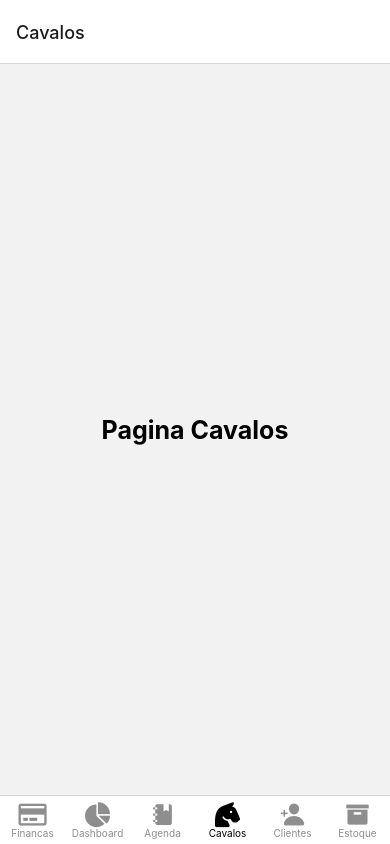
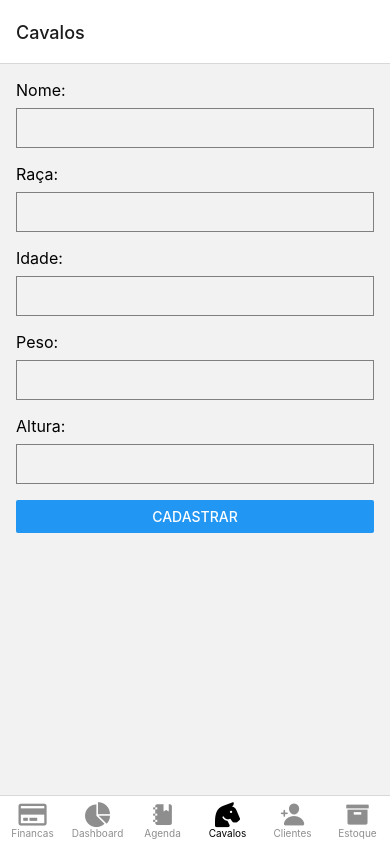
Before and after one commit to SabrinaJennifer/HipicaFacil2, a React Native app in the folder HipicaFacil/: screen /Cavalos in a window 390 px wide. Built offline with nearby package versions, Linux system fonts and the light colour scheme.

Commit message:
Teste Modal para botao

```diff
--- a/HipicaFacil/package.json
+++ b/HipicaFacil/package.json
@@ -18,7 +18,8 @@
     "react": "18.2.0",
     "react-dom": "18.2.0",
     "react-hook-form": "^7.48.2",
-    "react-native": "0.73.2",
+    "react-native": "0.72.6",
+    "react-native-modal": "^13.0.1",
     "react-native-paper": "^5.11.2",
     "react-native-safe-area-context": "4.6.3",
     "react-native-screens": "~3.22.0",
--- a/HipicaFacil/src/Pages/Cavalos/index.js
+++ b/HipicaFacil/src/Pages/Cavalos/index.js
@@ -1,23 +1,93 @@
-import React from 'react';
+import React, {useState  } from 'react';
 import { StyleSheet, Text, View, TextInput, Button } from 'react-native';
 
 
-export default function App() {
+const Cavalos = () => {
+  const [horseForm, setHorseform] = useState({
+    nome: '',
+    raca: '',
+    idade: '',
+    peso: '',
+    altura: ''
+      })
+  const [nome, setNome] = useState('');
+  const [raca, setRaca] = useState('');
+  const [idade, setIdade] = useState('');
+  const [peso, setPeso] = useState('');
+  const [altura, setAltura] = useState('');
+
+  const handleSubmit = () => {
+    // Aqui você pode enviar os dados para o backend ou fazer o que for necessário
+    console.log('Dados do formulário:', { nome, raca, idade, peso, altura });
+    // Limpar os campos após o envio
+    setNome('');
+    setRaca('');
+    setIdade('');
+    setPeso('');
+    setAltura('');
+  };
+
+
   return (
     <View style={styles.container}>
-      <Text style={styles.text}>Pagina Cavalos</Text>
+      <Text style={styles.label}>Nome:</Text>
+      <TextInput
+        style={styles.input}
+        value={nome}
+        onChangeText={(text) => setNome(text)}
+      />
+
+      <Text style={styles.label}>Raça:</Text>
+      <TextInput
+        style={styles.input}
+        value={raca}
+        onChangeText={(text) => setRaca(text)}
+      />
+
+      <Text style={styles.label}>Idade:</Text>
+      <TextInput
+        style={styles.input}
+        value={idade}
+        onChangeText={(text) => setIdade(text)}
+        keyboardType="numeric"
+      />
+
+      <Text style={styles.label}>Peso:</Text>
+      <TextInput
+        style={styles.input}
+        value={peso}
+        onChangeText={(text) => setPeso(text)}
+        keyboardType="numeric"
+      />
+
+      <Text style={styles.label}>Altura:</Text>
+      <TextInput
+        style={styles.input}
+        value={altura}
+        onChangeText={(text) => setAltura(text)}
+        keyboardType="decimal-pad"
+      />
+
+      <Button title="Cadastrar" onPress={handleSubmit} />
     </View>
   );
-}
+};
 
 const styles = StyleSheet.create({
   container: {
-    flex: 1,
-    alignItems: 'center',
-    justifyContent: 'center',
+    padding: 16,
   },
-  text:{
-    fontSize:25,
-    fontWeight: 'bold'
-  }
+  label: {
+    fontSize: 16,
+    marginBottom: 8,
+  },
+  input: {
+    height: 40,
+    borderColor: 'gray',
+    borderWidth: 1,
+    marginBottom: 16,
+    paddingHorizontal: 8,
+  },
 });
+
+export default Cavalos;
--- a/HipicaFacil/src/Pages/Clientes/index.js
+++ b/HipicaFacil/src/Pages/Clientes/index.js
@@ -1,5 +1,6 @@
 import React, { useState } from 'react';
-import { StyleSheet, Text, View, TextInput, Button } from 'react-native';
+import { StyleSheet, Text, View, TextInput, Button, Modal } from 'react-native';
+
 
 const Clientes = () => {
   const [clientForm, setClientForm] = useState({
@@ -73,14 +74,19 @@ const Clientes = () => {
 
 const styles = StyleSheet.create({
   container: {
-    flex: 1,
-    alignItems: 'center',
-    justifyContent: 'center',
+    padding: 16,
   },
-  text:{
-    fontSize:25,
-    fontWeight: 'bold'
-  }
+  label: {
+    fontSize: 16,
+    marginBottom: 8,
+  },
+  input: {
+    height: 40,
+    borderColor: 'gray',
+    borderWidth: 1,
+    marginBottom: 16,
+    paddingHorizontal: 8,
+  },
 });
 
 export default Clientes;
--- a/HipicaFacil/src/Pages/Financas/index.js
+++ b/HipicaFacil/src/Pages/Financas/index.js
@@ -1,22 +1,82 @@
-import React from 'react';
-import { StyleSheet, Text, View } from 'react-native';
+import React, {useState} from 'react';
+import {Alert, Modal, StyleSheet, Text, Pressable, View} from 'react-native';
 
-export default function App() {
+const Financas = () => {
+  const [modalVisible, setModalVisible] = useState(false);
   return (
-    <View style={styles.container}>
-      <Text style={styles.text}>Pagina Finanças</Text>
+    <View style={styles.centeredView}>
+      <Modal
+        animationType="slide"
+        transparent={true}
+        visible={modalVisible}
+        onRequestClose={() => {
+          Alert.alert('Modal has been closed.');
+          setModalVisible(!modalVisible);
+        }}>
+        <View style={styles.centeredView}>
+          <View style={styles.modalView}>
+            <Text style={styles.modalText}>AQUI
+
+            </Text>
+            <Pressable
+              style={[styles.button, styles.buttonClose]}
+              onPress={() => setModalVisible(!modalVisible)}>
+              <Text style={styles.textStyle}>Cadastrar</Text>
+            </Pressable>
+          </View>
+        </View>
+      </Modal>
+      <Pressable
+        style={[styles.button, styles.buttonOpen]}
+        onPress={() => setModalVisible(true)}>
+        <Text style={styles.textStyle}>Cadastrar Financas</Text>
+      </Pressable>
     </View>
   );
-}
+};
 
 const styles = StyleSheet.create({
-  container: {
+  centeredView: {
     flex: 1,
+    justifyContent: 'center',
     alignItems: 'center',
-    justifyContent: 'center',
+    marginTop: 22,
   },
-  text:{
-    fontSize:25,
-    fontWeight: 'bold'
-  }
+  modalView: {
+    margin: 20,
+    backgroundColor: 'white',
+    borderRadius: 20,
+    padding: 35,
+    alignItems: 'center',
+    shadowColor: '#000',
+    shadowOffset: {
+      width: 0,
+      height: 2,
+    },
+    shadowOpacity: 0.25,
+    shadowRadius: 4,
+    elevation: 5,
+  },
+  button: {
+    borderRadius: 20,
+    padding: 10,
+    elevation: 2,
+  },
+  buttonOpen: {
+    backgroundColor: '#F194FF',
+  },
+  buttonClose: {
+    backgroundColor: '#2196F3',
+  },
+  textStyle: {
+    color: 'white',
+    fontWeight: 'bold',
+    textAlign: 'center',
+  },
+  modalText: {
+    marginBottom: 15,
+    textAlign: 'center',
+  },
 });
+
+export default Financas;
```
Also changed, not shown: 1 other file (tests, documents, lock files or other folders).
